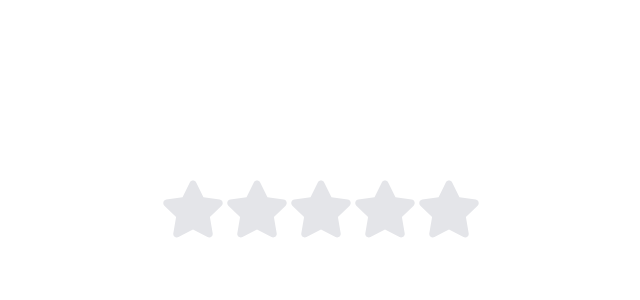
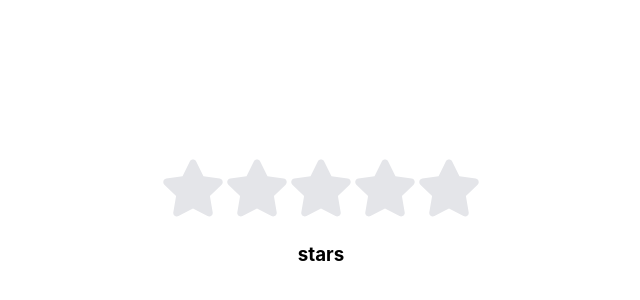
Before and after one commit to Valmarinoa/star-rating, a React (Create React App) app: page / in a window 1280 px wide. Shown: the part 180-480 px from the top of the page, without its empty margins (319-959 px from the left). Built offline with nearby package versions, Linux system fonts and the light colour scheme.

Commit message:
Added copy next to reviews function.

```diff
--- a/src/App.js
+++ b/src/App.js
@@ -11,6 +11,7 @@ function App() {
     <div className="App">
       <div className='stars'>
         {[...Array(5)].map((star, i) => {
+
           const ratingKey = i + 1
 
           return <label key={i}>
@@ -30,7 +31,7 @@ function App() {
         })}
       </div>
       <div>
-        <h3>{reviews}</h3>
+        <h3>{reviews} stars</h3>
       </div>
 
     </div>
```
